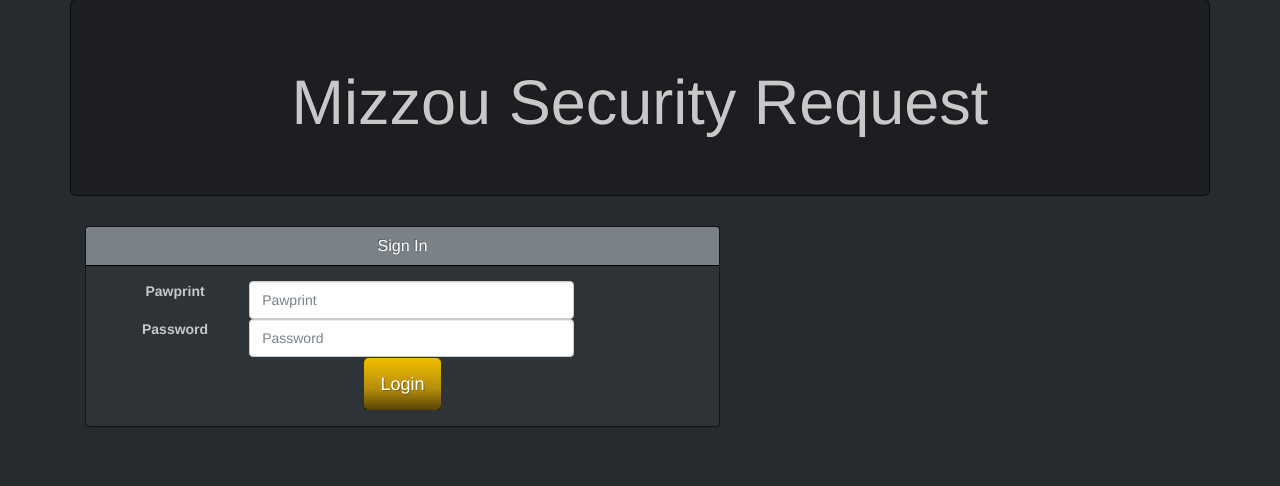
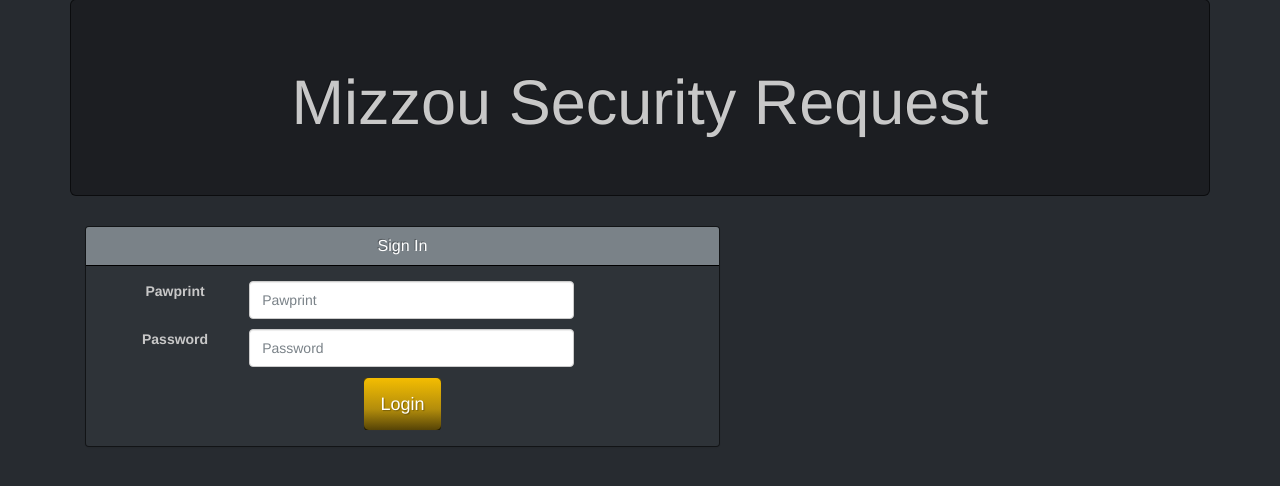
Before and after one commit to tmb4qf/SWEngTeamY, a CodeIgniter app: page /swengteamy/index.php/logincontroller/index in a window 1280 px wide. Shown: the part 41-527 px from the top of the page. Run offline with CodeIgniter, Linux system fonts and the light colour scheme; some libraries are stand-ins or nearby versions.

Commit message:
Used bootstrap with login page

```diff
--- a/application/views/login.php
+++ b/application/views/login.php
@@ -118,13 +118,13 @@
 						<div class="col-md-10">
 						<div class="form-group">
 						  <label for="username" class="col-lg-3 control-label">Pawprint</label>
-						  <div class="col-lg-9">
+						  <div class="col-lg-9" style="padding-bottom: 10px">
 							<input type="text" name = "username" class="form-control" id="username" placeholder="Pawprint">
 						  </div>
 						</div>
 						<div class="form-group">
 						  <label for="password" class="col-lg-3 control-label">Password</label>
-						  <div class="col-lg-9">
+						  <div class="col-lg-9" style="padding-bottom: 10px">
 							<input type="password" name = "password" class="form-control" id="password" placeholder="Password">
 						  </div>
 						</div>
```
